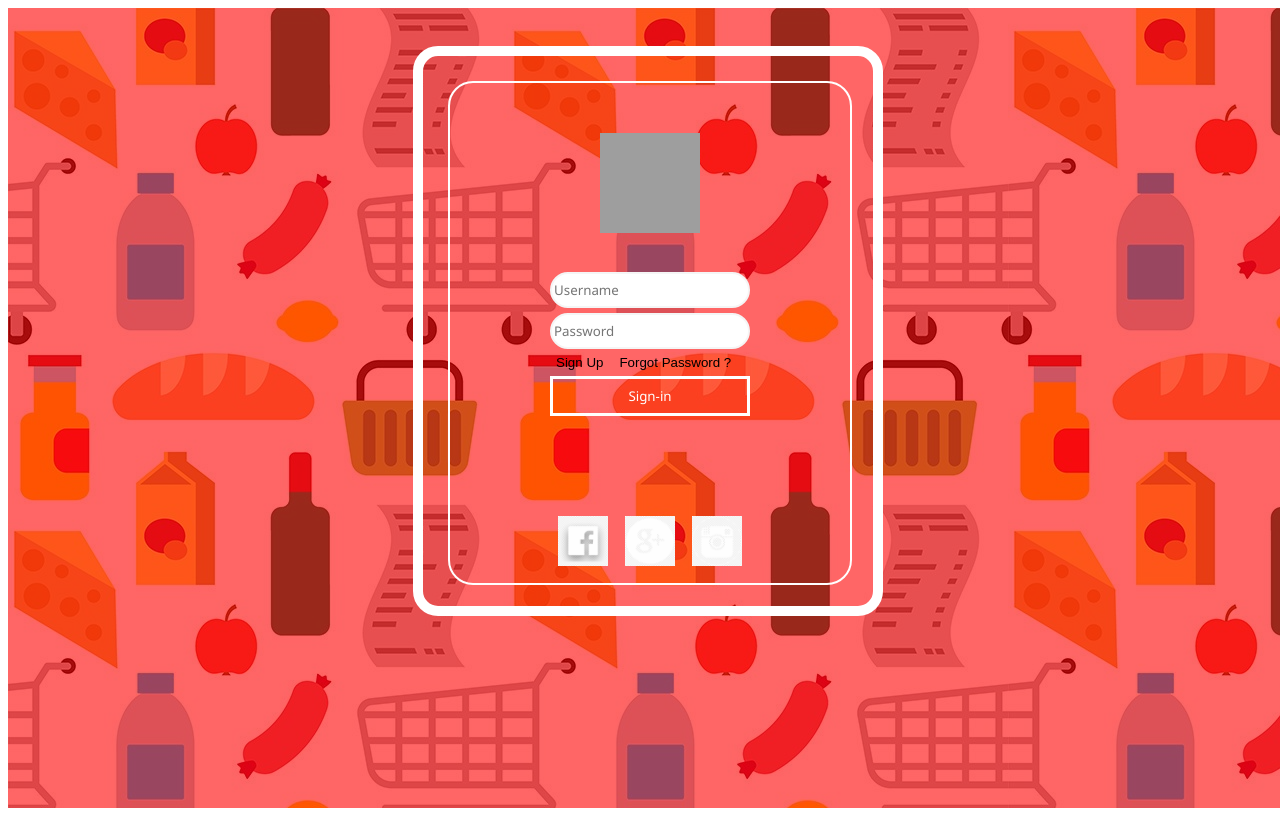
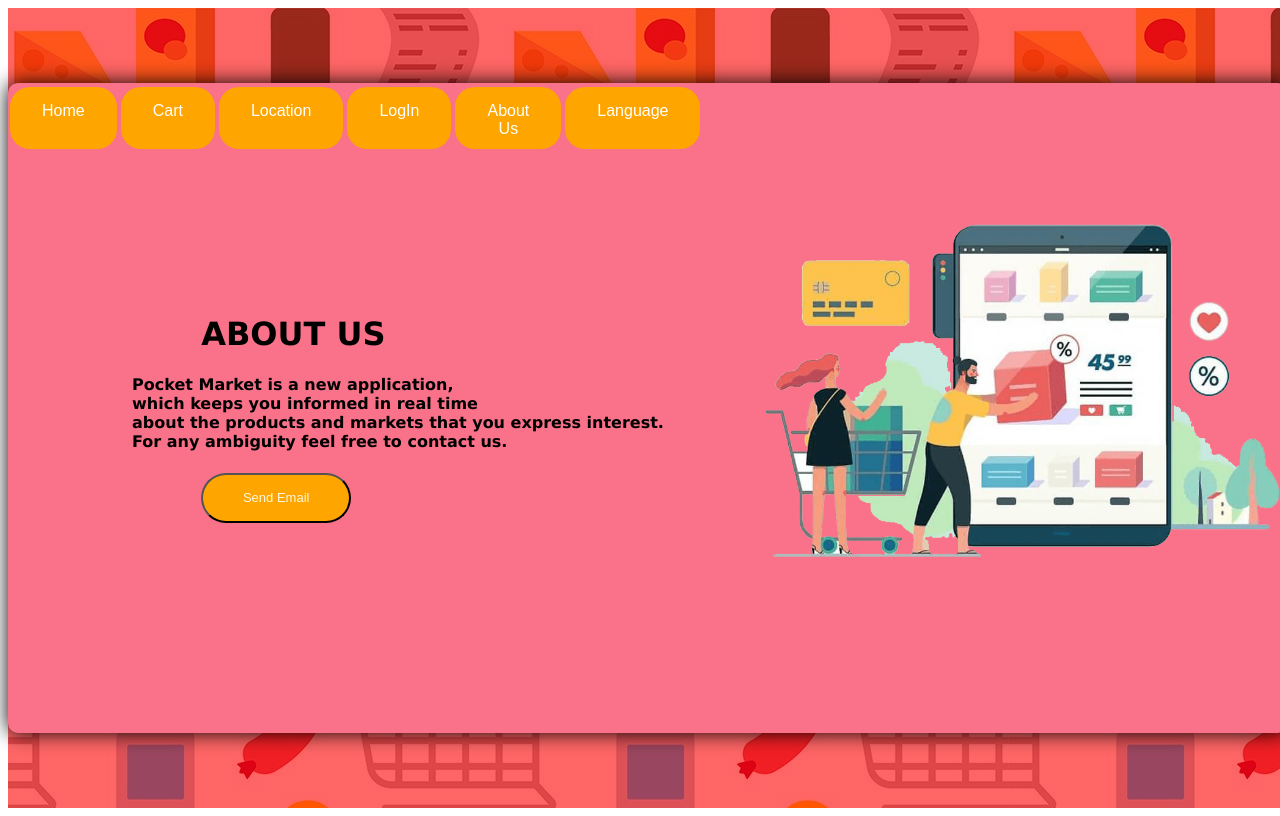
Before and after one commit to ElmendaLushaj/Projekti-Grupor, a PHP site: page / in a window 1280 px wide. Run offline with PHP 8.4, Linux system fonts and the light colour scheme; grey boxes are pictures that could not be loaded.

Commit message:
Add files via upload

```diff
--- a/index.html
+++ b/index.html
@@ -1,71 +1,44 @@
-<!DOCTYPE HTML>
+<!DOCTYPE html>
 <html>
     <head>
-    <title>Sign in - PocketMarket</title>
-    <link rel="stylesheet" type="text/css" href="style.css"/>
-    <script>
-    function noData(){
-
-      var input = document.getElementById("label").value;
-      var input1 = document.getElementById("label1").value;
-      if(input.trim()=='' || input1.trim()==''){
-          alert("Username or Password empty");
-      }
-
-
-
-    }
-
-
-
-
-
-
-
-
-    </script>
+        <title>ABOUT-US</title>
+        <link rel="stylesheet" type="text/css" href="style.css">
     </head>
 <body>
-    <div class = "bodyy">
+<div class="backgroundi">
 <div class="shade">
-        <div class = "border1">
-<div class="box1">
-
-<img id="img" src="person.png ">
-
-<form class="signIn">
-
-<input class="label"  id= "label" name="" type="text" placeholder="Username"/>
-<input  class="label" id = "label1" name="" type="password" placeholder="Password"/>
-<div class="extra">
-    <button  id = "sUP" class = "signup2" onclick = 'SignUp()'>Sign Up</button>
-<button   class = "signup2">Forgot Password ?</button>
+ <div class="BoxiKryesor">
+ <div class="Menu">
+     <button class="Button1">Home</button>
+     <button class="Button1">Cart</button>
+     <button class="Button1">Location</button>
+     <button class="Button1">LogIn</button>
+     <button class="Button1">About Us</button>
+     <button class="Button1">Language</button>
  </div>
-
-<button id='button1' onclick="noData()">Sign-in</button>
-
-</form>
- <div class = "icons">
-    <a href="https://www.facebook.com/"><img id ="social" src = "facebook.png"/></a>
-
-
-
-    <a href="https://www.google.com/"><img  id ="social" src = "google.png"/></a>
-
-
-    <a href="https://www.instagram.com/"><img   id ="social" src = "instagram.png"/></a>
+<div class="AboutUsBoxi">
+    <h1 style="padding-bottom:1px; padding-left: 13%; font-family:'Lucida Sans', 'Lucida Sans Regular', 'Lucida Grande', 'Lucida Sans Unicode', Geneva, Verdana, sans-serif;"   >
+    ABOUT US</h1>
+    <h4 style= "color:black; font-family: 'Lucida Sans', 'Lucida Sans Regular', 'Lucida Grande', 'Lucida Sans Unicode', Geneva, Verdana, sans-serif;" >
+        Pocket Market is a new application,
+                            <br>
+                            which keeps you informed in real time
+                            <br>
+      about the products and markets that you express interest.
+      <br>
+      For any ambiguity feel free to contact us.
+    </h4>
+    <button class="button">Send Email</button>
+    </div>
+    <div class="FOTOBox">
+        <img src="logoja.png" style="width:550px; height=500px;padding-top: 25px; padding-bottom: 25px;" >
 
 </div>
 </div>
- <form class="forma2">
-    <div id="signUpp" style = "display:none">
-        welcome
 
 </div>
-</form>
 </div>
-</div>
-</div>
+
 </body>
 
 </html>
--- a/style.css
+++ b/style.css
@@ -1,17 +1,37 @@
-
-
-
-
-.bodyy{
-
+.backgroundi{
     margin: 0;
     width: 100vw;
     height: 100vh;
     display: flex;
     justify-content: center;
-
     flex-direction: row;
     background-image: url(supermarket.jpg);
+}
+.shade{
+    width: 100vw;
+    height: 100vh;
+    margin: 0;
+    display: flex;
+    justify-content: center;
+    flex-direction: row;
+    background-color: rgba(255,0,0,0.6);
+}
+
+
+.BoxiKryesor{
+
+    background-color: rgb(250, 114, 137);
+    display:flex;
+    flex-direction: row;
+    font-family: Arial, Helvetica, sans-serif;
+    border-radius:10px;
+    box-shadow: 0 0 20px 0 #000;
+    margin: auto;
+    font-weight: bold;
+    height:650px;
+    width: 1300px;
+
+
 
 
 
@@ -20,116 +40,58 @@
 
 
     }
-.shade{
-        width: 100vw;
-        height: 100vh;
-        margin: 0;
+    .button{
+        background-color:orange;
+        color: cornsilk;
+        border-radius: 25px;
+        height: 50px;
+        width: 150px;
+        font-size: 13px;
+        font-family:'Arial';
+        border-color:black ;
+        margin-left:13%
 
-        display: flex;
-        justify-content: center;
 
-        flex-direction: row;
 
-        background-color: rgba(255,0,0,0.6);
-}
-.border1{
-      height: 550px;
-      width: 450px;
-      border: 10px solid white;
-      border-radius: 25px;
-      margin-top: 3%;
+
 
 
 
     }
-.box1{
-border: 2px solid white;
-
-width: 400px;
-height: 500px;
+    .FOTOBox{
+        text-align: left;
+        justify-content: center;
         flex-direction: column;
-border-radius: 25px;
-margin-left: 25px;
-margin-top: 25px;
-
-}
-#img{
-        margin-top: 50px;
-         margin-left: 150px;
-         margin-bottom: 20px;
-        width: 100px;
-        height: 100px;
-
-}#social{
-
-        width: 50px;
-        height: 50px;
-
 
 
     }
-.icons{
-        margin-top:100px;
-        width: 200px;
+    .AboutUsBoxi{
+        margin: auto;
+        justify-content: center;
+        flex-direction: row;
+    }
+    .Menu{
+        margin: 0;
+        flex-direction: row;
         display: flex;
-        flex-direction: row;
-        justify-content: space-around;
-        margin-left:100px;
-}
-
-.signIn{
-
-  display: flex;
-  justify-content: center;
-  flex-direction: column;
-  width: 200px;
-  margin-left:100px ;
-  margin-top: 10px;
+        width: 50px;
+        height: 70px;
 
 
     }
- .signup2{
-margin-top: 5px;
-margin-bottom: 5px;
-border:none;
-background: none;
-
-
+    .Button1{
+        background-color:orange;
+        border: none;
+        color: white;
+        padding: 15px 32px;
+        text-align: center;
+        text-decoration: none;
+        display: flex;
+        font-size: 16px;
+        margin: 4px 2px;
+        cursor: pointer;
+        width: 250px;
+        border-radius: 20px;
+        border-color:black;
 
     }
-.extra{
-        justify-content: row;
-}
-.label{
-        margin-top: 5px;
-        border: 2px solid whitesmoke;
-        border-radius: 25px;
-        height: 30px;
-        font-family: 'Segoe UI', Tahoma, Geneva, Verdana, sans-serif;
-}
- .signup2:hover{
-  background-color: orange;
-  color:white;
-
-
-}
-#button1{
-    border: 3px solid white;
-    background: none;
-    color: white;
-
-    height: 40px;
-font-family: 'Segoe UI', Tahoma, Geneva, Verdana, sans-serif;
-}
-#signUpp{
-        border: 2px solid white;
-
-        width: 400px;
-        height: 500px;
-        flex-direction: column;
-        border-radius: 25px;
-        margin-left: 25px;
-        margin-top: 25px;
-        background-color: aliceblue;
-
-}
```
Also changed, not shown: logoja.png (added). Lines whose indentation alone changed are shown as unchanged.
